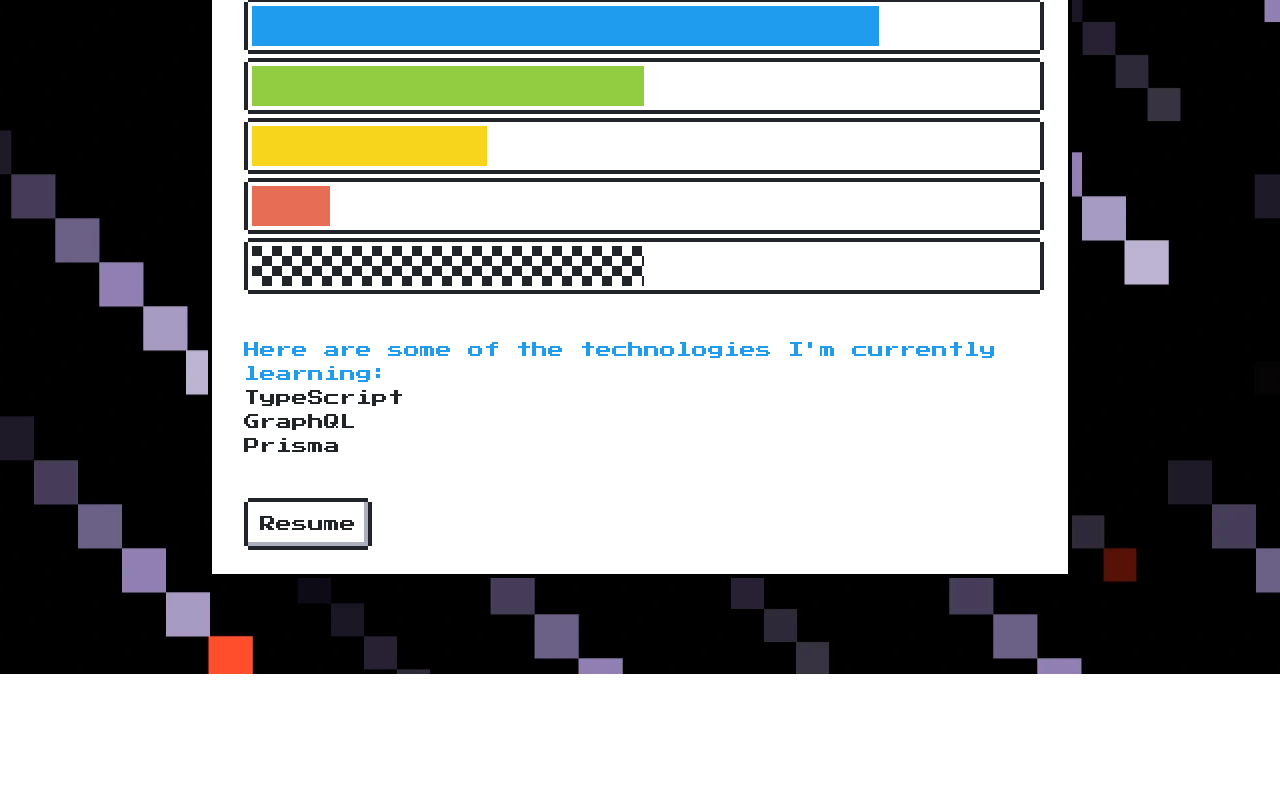
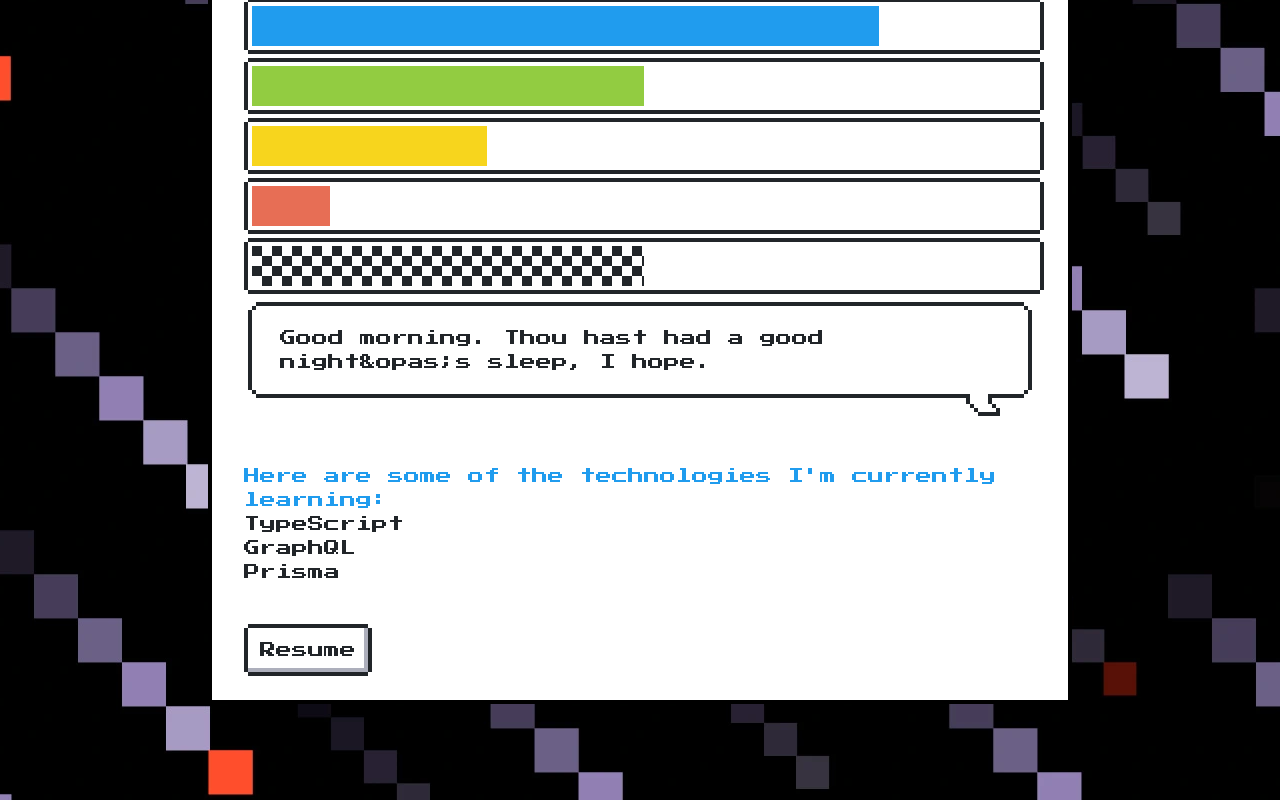
Before and after one commit to faridvatani/retro-pixel-portfolio, a Next.js app: page / in a window 1280 px wide. Shown: the part 1013-1813 px from the top of the page. Before the commit the page ends 1687 px from the top, so only its background shows below. Built offline with nearby package versions, Linux system fonts and the light colour scheme.

Commit message:
feat: Add Balloon component for displaying speech bubbles

```diff
--- a/src/app/page.tsx
+++ b/src/app/page.tsx
@@ -7,6 +7,7 @@ import { Wrapper } from "@/components/Wrapper";
 import List from "@/components/List";
 import Table from "@/components/Table";
 import Progress from "@/components/Progress";
+import Balloon from "@/components/Balloon";
 
 export default function Home() {
   const [isDialogOpen, setIsDialogOpen] = useState(false);
@@ -94,6 +95,9 @@ export default function Home() {
             <Progress variant="error" value={10} max={100} />
             <Progress variant="pattern" value={50} max={100} />
           </div>
+          <Balloon from="right">
+              <p>Good morning. Thou hast had a good night&opas;s sleep, I hope.</p>
+            </Balloon>
           <div className="mt-10">
             <TextSpan>
               Here are some of the technologies I&apos;m currently learning:
--- /dev/null
+++ b/src/components/Balloon.tsx
@@ -0,0 +1,28 @@
+import React, { FC } from "react";
+
+interface BalloonProps extends React.HTMLAttributes<HTMLDivElement> {
+  from?: "left" | "right";
+  dark?: boolean;
+}
+
+const Balloon: FC<BalloonProps> = ({
+  from = "left",
+  dark = false,
+  children,
+  className = "",
+  ...props
+}) => {
+  const fromClass = from === "left" ? "from-left" : "from-right";
+  const darkClass = dark ? "is-dark" : "";
+
+  return (
+    <div
+      className={`nes-balloon ${fromClass} ${darkClass} ${className}`}
+      {...props}
+    >
+      {children}
+    </div>
+  );
+};
+
+export default Balloon;
```
